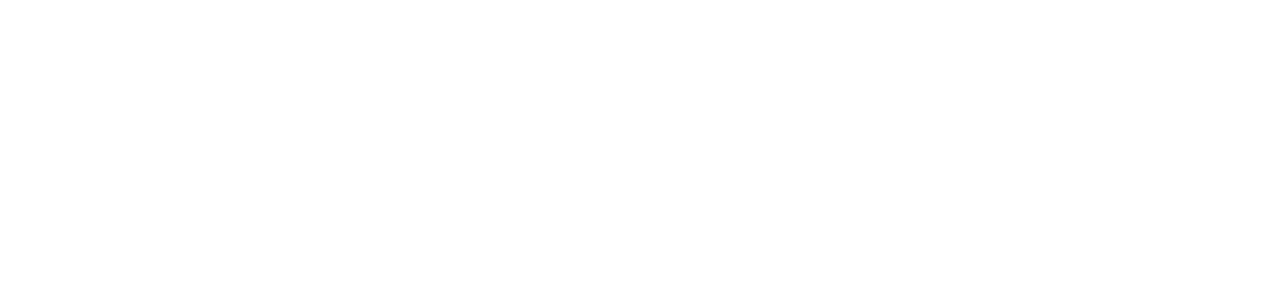
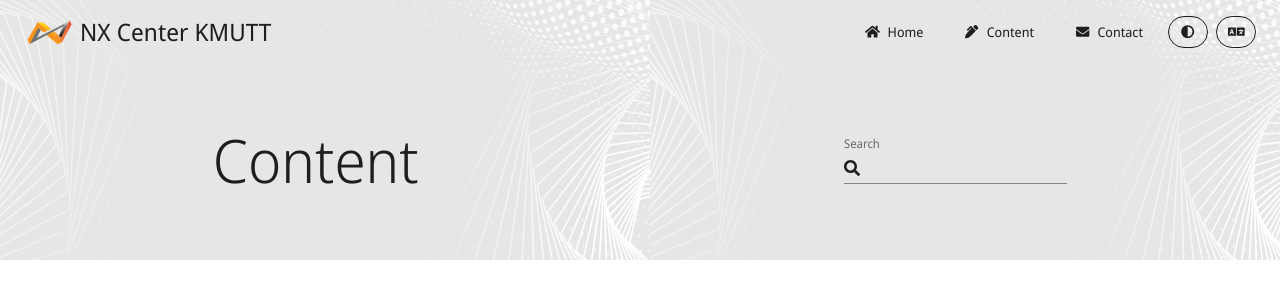
Before and after one commit to BSthun/NXKMUTT, a React (Create React App) app in the folder react/: page /content in a window 1280 px wide. Shown: the top 300 px of the page. Built offline with nearby package versions, Linux system fonts and the light colour scheme.

Commit message:
[Add] BannerContent
[Edit] App, Content
[Add] Content page at index.js (in locales)
[Add] Languages for Content page (in locales)

```diff
--- a/react/src/App.js
+++ b/react/src/App.js
@@ -4,6 +4,7 @@
 	Route,
 	Switch,
 } from 'react-router-dom';
+import Content from './_content/Content';
 import Home from './_home/Home';
 import { FloatingContextProvider } from './contexts/FloatingContext';
 import { ThemeContextProvider } from './contexts/ThemeContext';
@@ -23,7 +24,7 @@
 							<Home />
 						</Route>
 						<Route path="/content">
-							{/*<Home />*/}
+							<Content />
 						</Route>
 					</Switch>
 				</BrowserRouter>
--- a/react/src/_content/Content.js
+++ b/react/src/_content/Content.js
@@ -1,10 +1,13 @@
 import { Box } from '@material-ui/core';
 import React from 'react';
+import Navbar from '../_home/navbar';
+import BannerContent from './section/BannerContent';
 
 const Content = () => {
 	return (
-		<Box>
-
+		<Box display="flex" flexDirection="column">
+			<Navbar />
+			<BannerContent />
 		</Box>
 	);
 };
--- /dev/null
+++ b/react/src/_content/section/BannerContent.js
@@ -0,0 +1,55 @@
+import { faSearch } from '@fortawesome/free-solid-svg-icons';
+import { FontAwesomeIcon } from '@fortawesome/react-fontawesome';
+import {
+	Box,
+	FormControl,
+	Input,
+	InputAdornment,
+	InputLabel,
+	makeStyles,
+	Typography,
+} from '@material-ui/core';
+import React from 'react';
+import { useTranslation } from 'react-i18next';
+import spiralangleDark from '../../images/abstract/spiralangle-dark.svg';
+import spiralangleLight from '../../images/abstract/spiralangle-light.svg';
+
+const BannerContent = () => {
+	const classes = useStyles();
+	const [t, i18n] = useTranslation('content');
+
+	return (
+		<Box className={classes.root}>
+			<Box>
+				<Typography variant="h2" color="textPrimary">{t('content')}</Typography>
+			</Box>
+			<Box>
+				<FormControl>
+					<InputLabel htmlFor="input-with-icon-adornment">{t('search')}</InputLabel>
+					<Input
+						id="input-with-icon-adornment"
+						startAdornment={
+							<InputAdornment position="start">
+								<FontAwesomeIcon icon={faSearch} />
+							</InputAdornment>
+						}
+					/>
+				</FormControl>
+			</Box>
+		</Box>
+	);
+};
+
+const useStyles = makeStyles((theme) => ({
+	root: (props) => ({
+		paddingTop: '60px',
+		width: '100%',
+		height: '200px',
+		backgroundImage: theme.palette.type === 'dark' ? `url("${spiralangleDark}")` : `url("${spiralangleLight}")`,
+		display: 'flex',
+		justifyContent: 'space-around',
+		alignItems: 'center',
+	}),
+}));
+
+export default BannerContent;
--- /dev/null
+++ b/react/src/locales/content-en.json
@@ -0,0 +1,4 @@
+{
+	"content": "Content",
+	"search": "Search"
+}
--- /dev/null
+++ b/react/src/locales/content-th.json
@@ -0,0 +1,4 @@
+{
+	"content": "เนื้อหา",
+	"search": "ค้นหา"
+}
--- a/react/src/locales/index.js
+++ b/react/src/locales/index.js
@@ -4,10 +4,12 @@
 i18n.use(initReactI18next).init({
 	resources: {
 		en: {
-			home: require('./home-en.json')
+			home: require('./home-en.json'),
+			content: require('./content-en.json')
 		},
 		th: {
-			home: require('./home-th.json')
+			home: require('./home-th.json'),
+			content: require('./content-th.json')
 		}
 	},
 	ns: ['home'],
```
Also changed, not shown: 1 other file (tests, documents, lock files or other folders).
